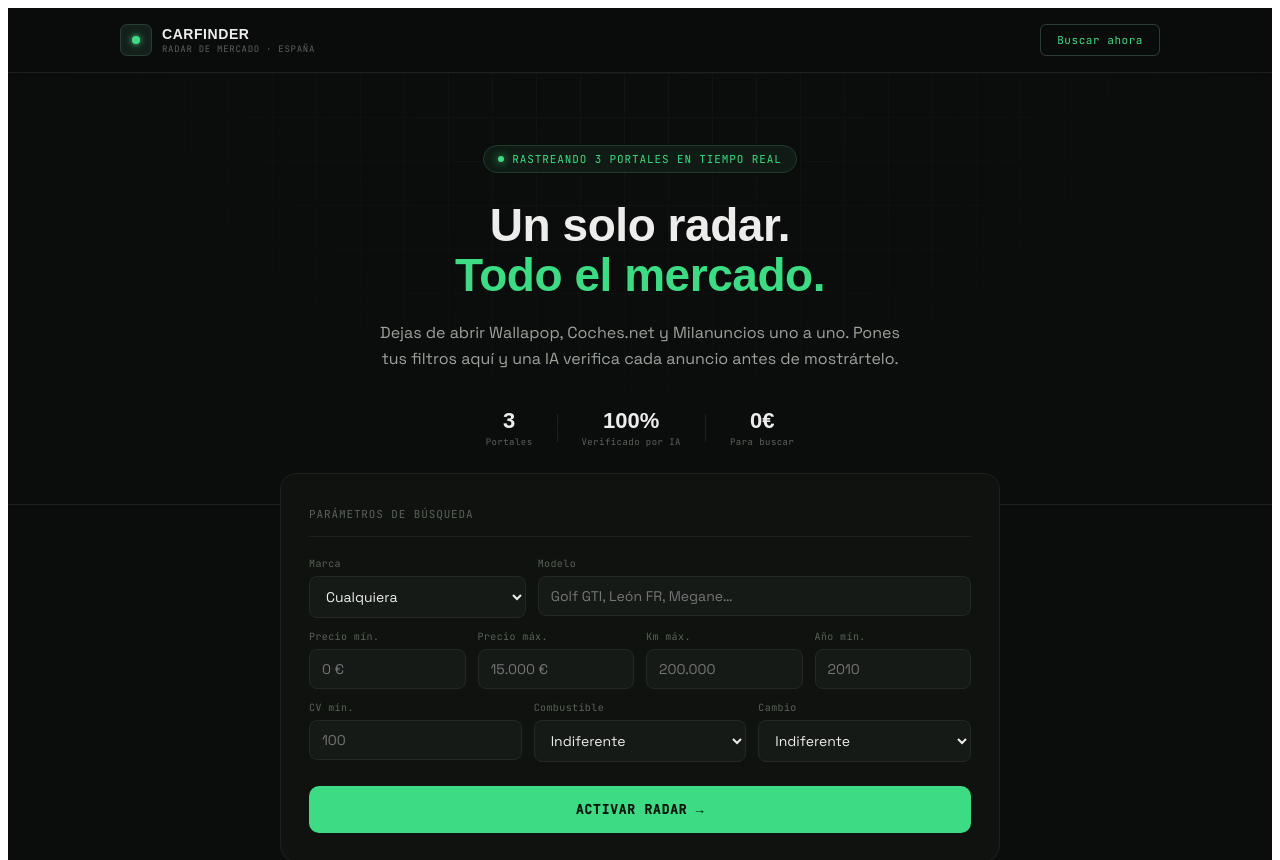
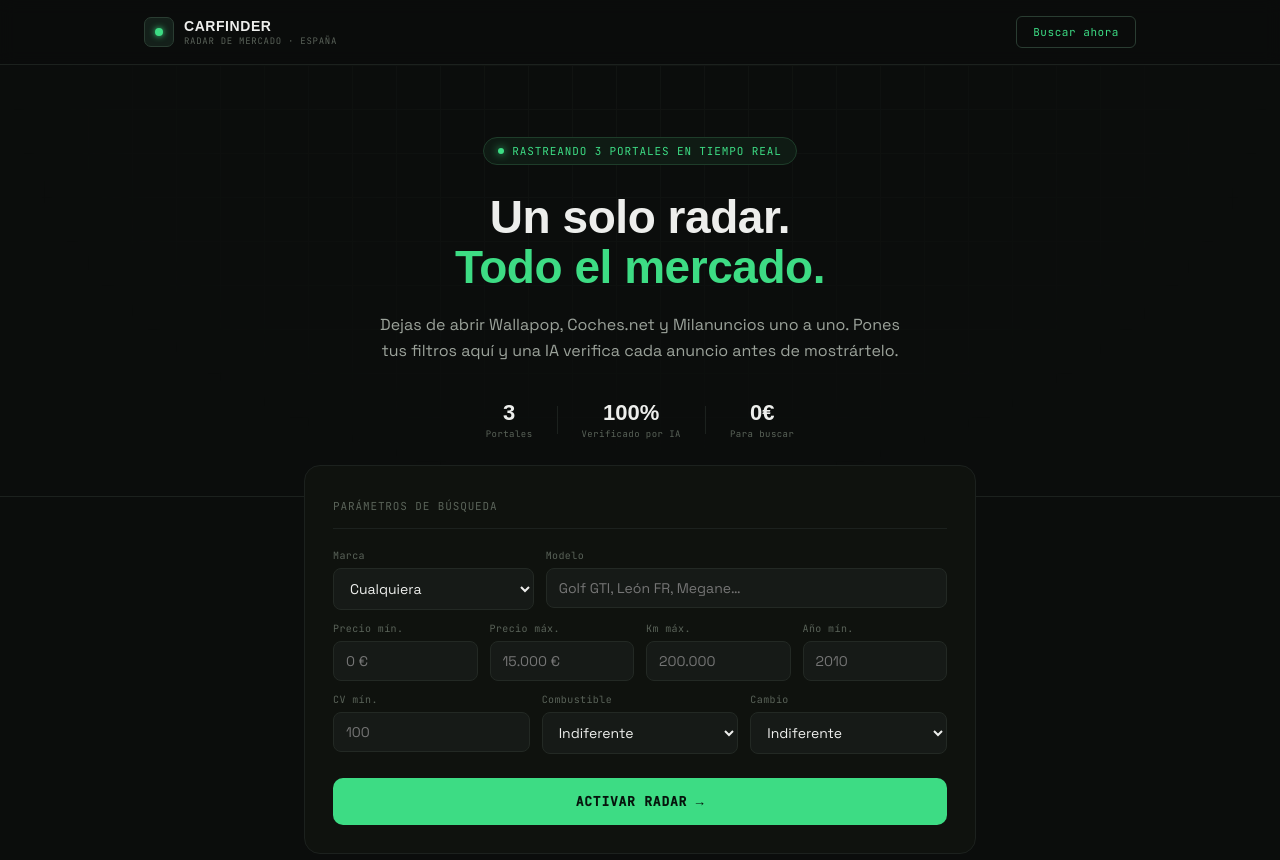
Before and after one commit to maarcmoreno1309-crypto/carfinder-espana, a Next.js app: page / in a window 1280 px wide. Shown: the top 860 px of the page. Built offline with nearby package versions, Linux system fonts and the light colour scheme; a web font is replaced by a local one.

Commit message:
Update layout.jsx

```diff
--- a/app/layout.jsx
+++ b/app/layout.jsx
@@ -6,7 +6,17 @@ export const metadata = {
 export default function RootLayout({ children }) {
   return (
     <html lang="es">
-      <body>{children}</body>
+      <body style={{ margin: 0 }}>
+        <style>{`
+          @keyframes spin {
+            from { transform: rotate(0deg); }
+            to { transform: rotate(360deg); }
+          }
+          * { box-sizing: border-box; }
+          body { margin: 0; }
+        `}</style>
+        {children}
+      </body>
     </html>
   );
 }
```
